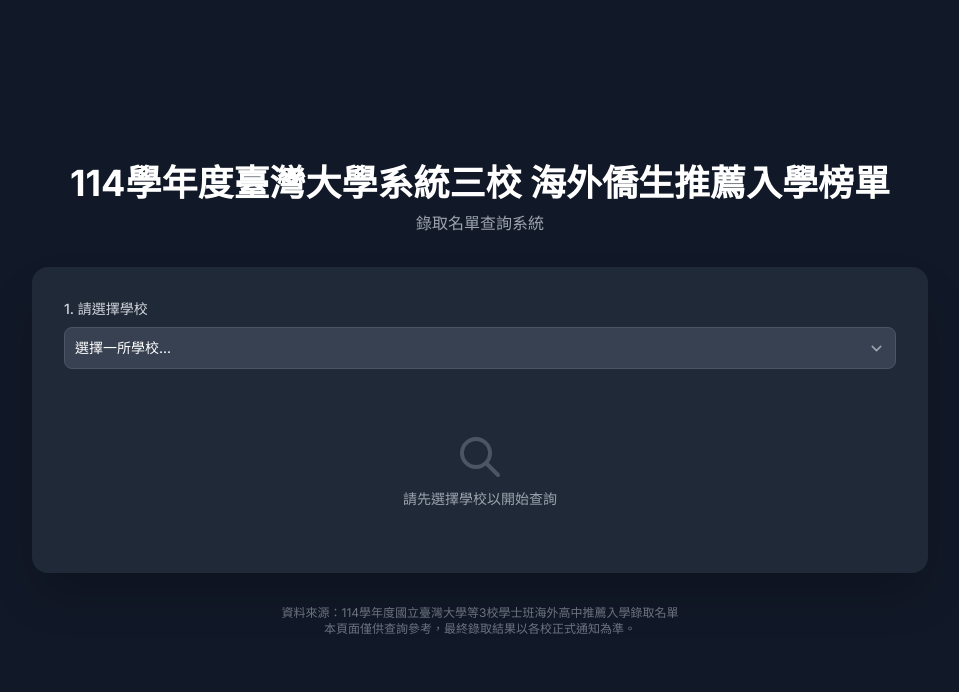
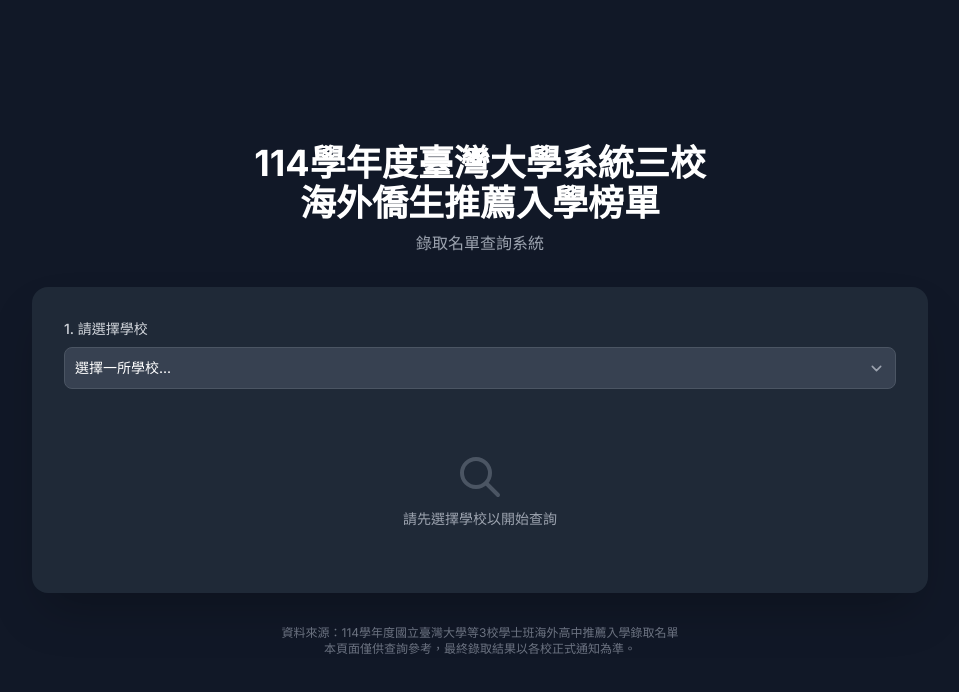
Before and after one commit to wangkejing2007/School-Recommendation, a plain HTML site: page index.html in a window 1280 px wide. Shown: the whole page, without its empty margins (160-1119 px from the left). Drawn offline with nearby package versions, Linux system fonts and the light colour scheme.

Commit message:
Update index.html

```diff
--- a/index.html
+++ b/index.html
@@ -44,8 +44,8 @@
 
     <div class="w-full max-w-4xl mx-auto">
         <header class="text-center mb-8">
-            <h1 class="text-2xl md:text-4xl font-bold text-white">114學年度臺灣大學系統三校
-                海外僑生推薦入學榜單</h1>
+            <h1 class="text-2xl md:text-4xl font-bold text-white">114學年度臺灣大學系統三校</h1>
+            <h1 class="text-2xl md:text-4xl font-bold text-white">海外僑生推薦入學榜單</h1>
             <p class="text-gray-400 mt-2">錄取名單查詢系統</p>
         </header>
 
```
